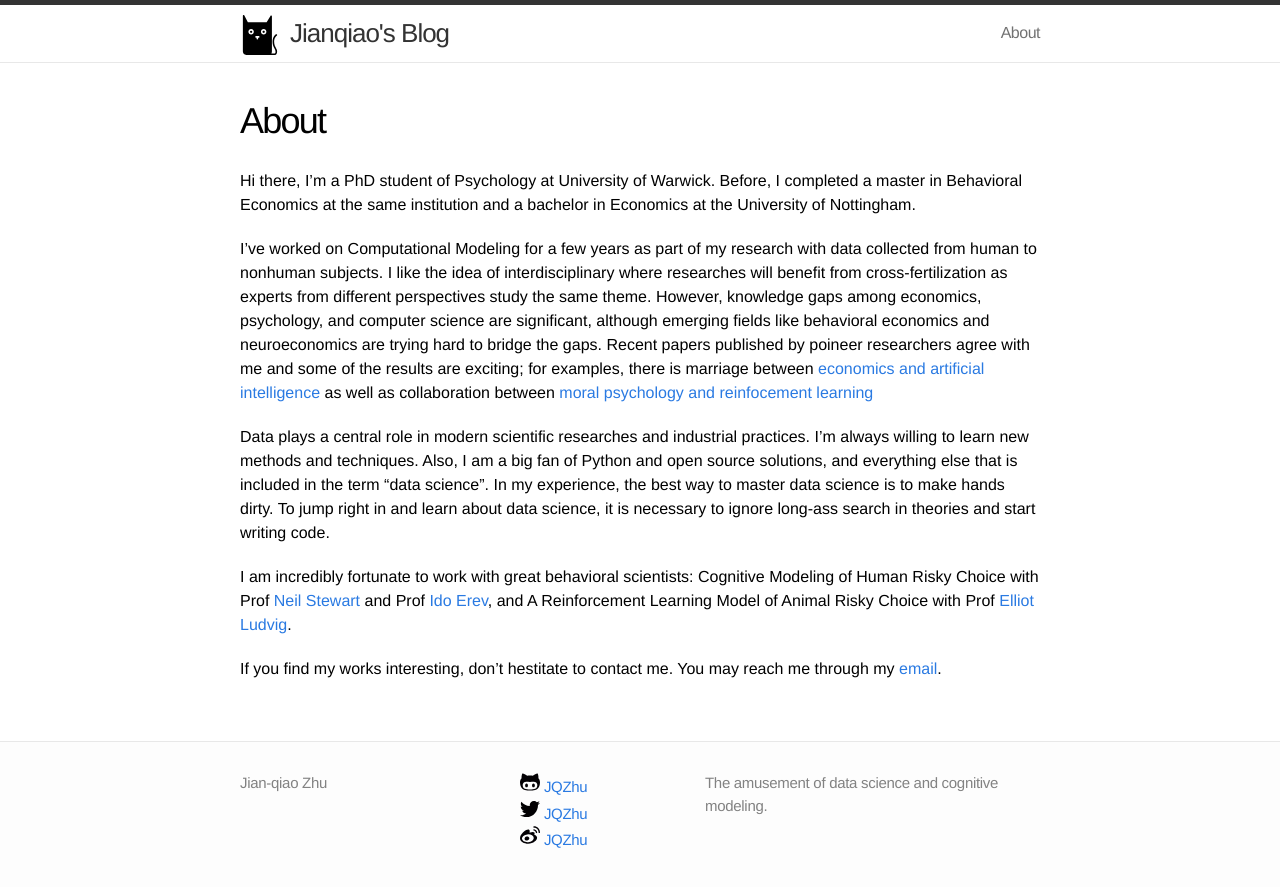
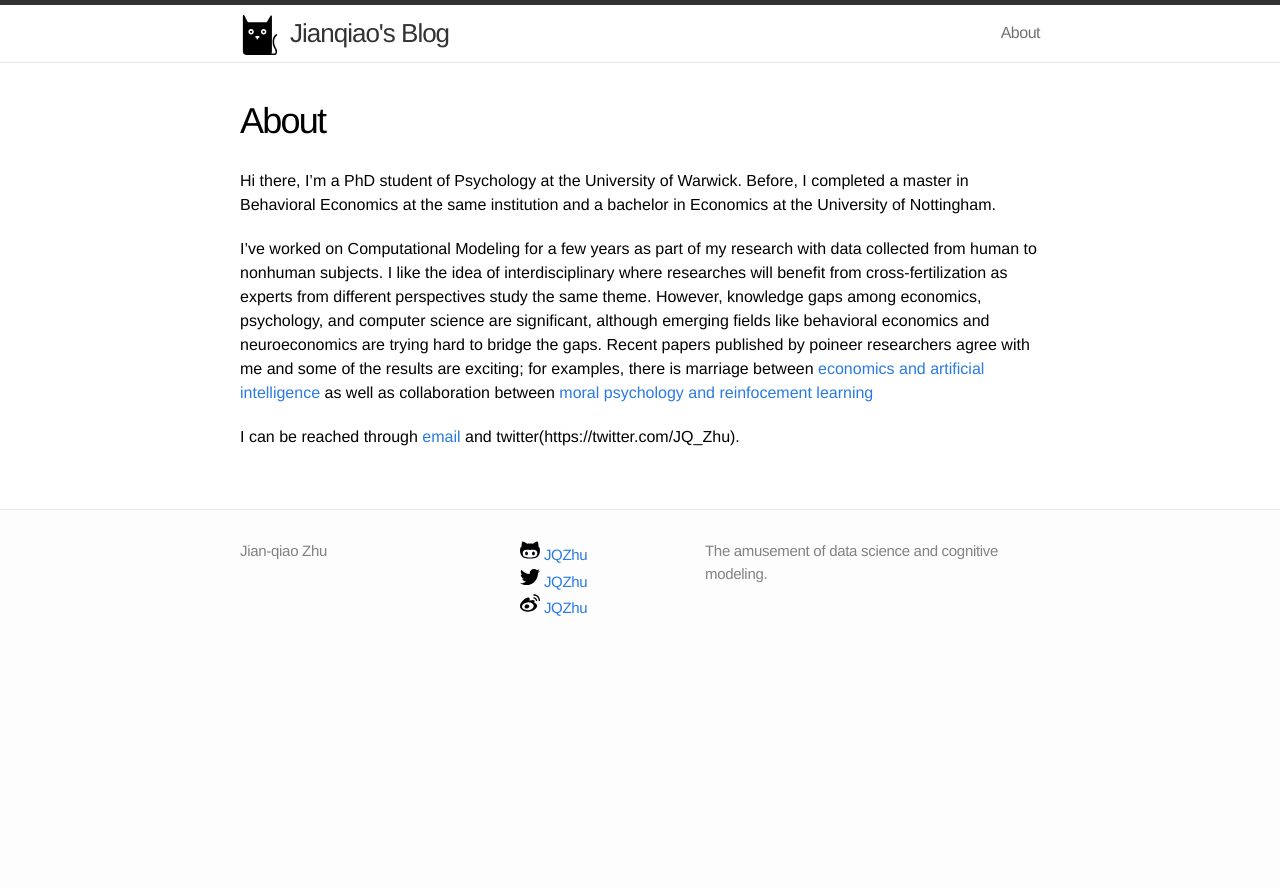
Before and after one commit to jianqiaozhu/jianqiaozhu.github.io, a Jekyll site: the page built from about.md, in a window 1280 px wide. Shown: the top 887 px of the page. Built offline with Jekyll 4.4.1, drawn with Linux system fonts in a browser that asks for light colours; Markdown is read by kramdown in place of the engine named in the settings.

Commit message:
change wording

```diff
--- a/about.md
+++ b/about.md
@@ -14,19 +14,4 @@ I like the idea of interdisciplinary where researches will benefit from cross-fe
 However, knowledge gaps among economics, psychology, and computer science are significant, although emerging fields like behavioral economics and neuroeconomics are trying hard to bridge the gaps.
 Recent papers published by poineer researchers agree with me and some of the results are exciting; for examples, there is marriage between [economics and artificial intelligence](https://www.seas.harvard.edu/news/2015/07/unintended-consequences-of-rationality) as well as collaboration between [moral psychology and reinfocement learning](http://www.ncbi.nlm.nih.gov/pubmed/23845564)
 
-
-Data plays a central role in modern scientific researches and industrial practices.
-I'm always willing to learn new methods and techniques.
-Also, I am a big fan of Python and open source solutions, and everything else that is included in the term "data science".
-In my experience, the best way to master data science is to make hands dirty.
-To jump right in and learn about data science, it is necessary to ignore long-ass search in theories and start writing code.
-
-
-
-I am incredibly fortunate to work with great behavioral scientists: Cognitive Modeling of Human Risky Choice with Prof [Neil Stewart](https://www.stewart.warwick.ac.uk/) and Prof [Ido Erev](http://www.wbs.ac.uk/about/person/ido-erev), and A Reinforcement Learning Model of Animal Risky Choice with Prof [Elliot Ludvig](http://elliot.ludvig.ca/Home.html).
-
-
-
-
-If you find my works interesting, don't hestitate to contact me.
-You may reach me through my [email](mailto:camb.zhu@gmail.com).
+I can be reached through [email](mailto:camb.zhu@gmail.com) and twitter(https://twitter.com/JQ_Zhu).
```
Also changed, not shown: other parts of about.md (+1 -1 lines).
